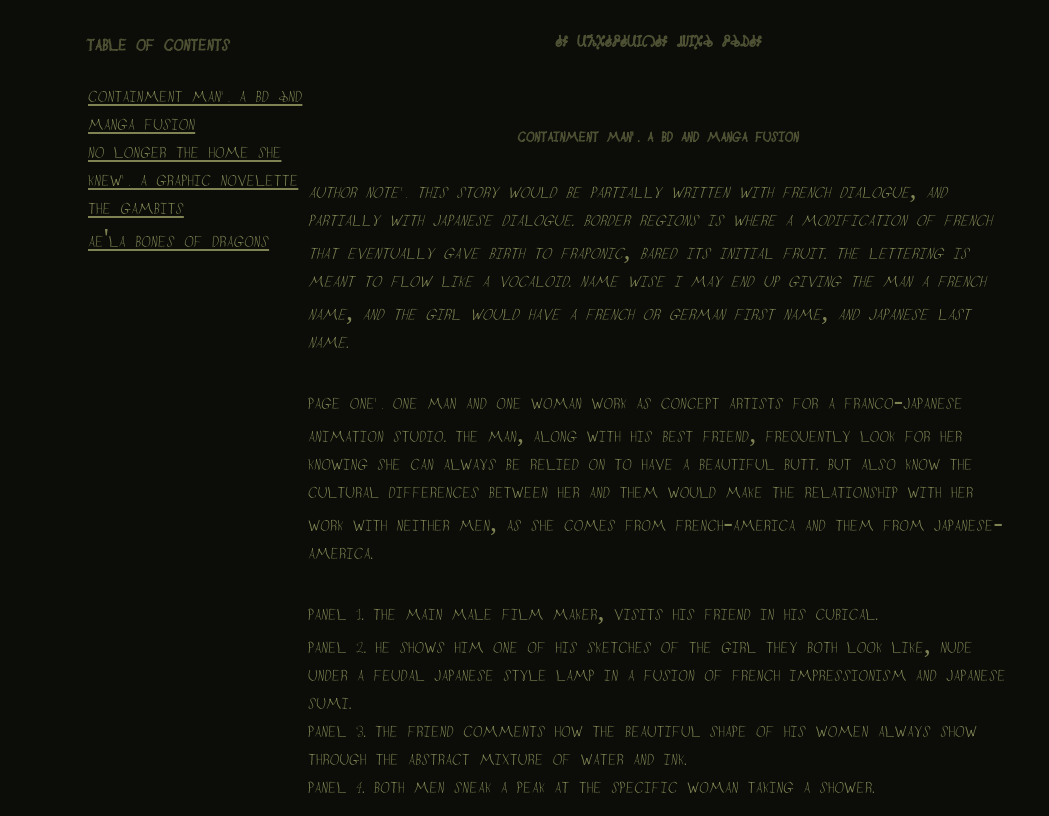
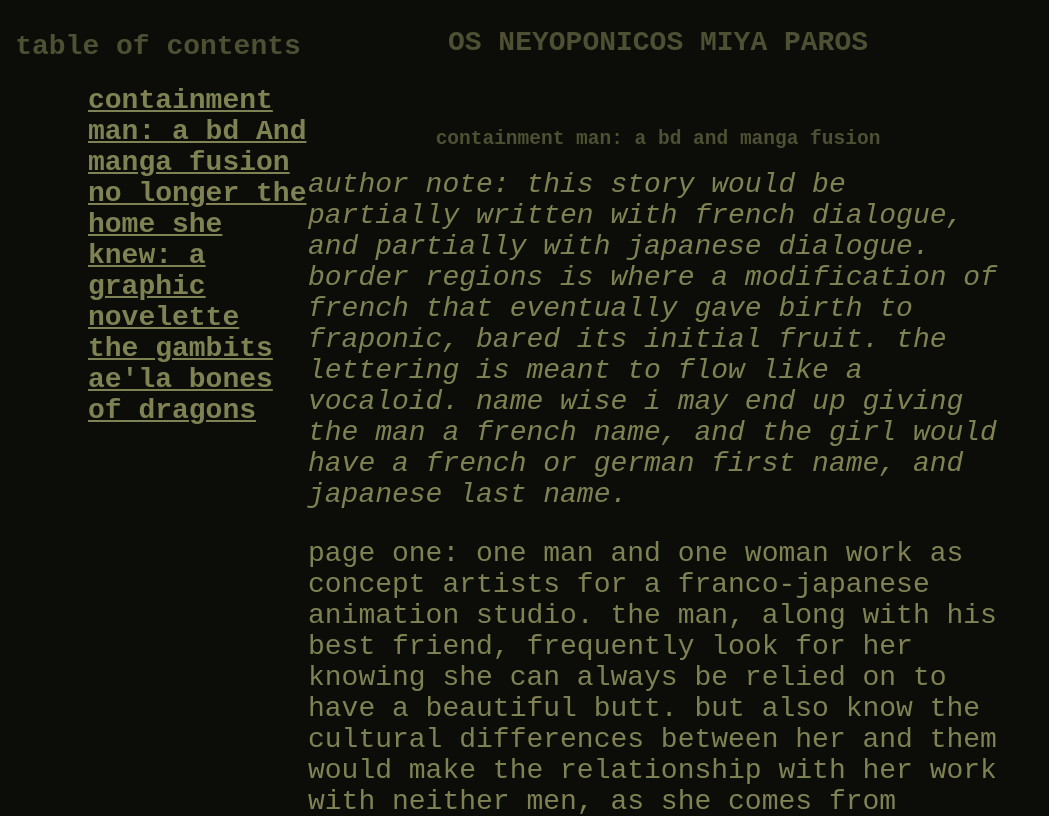
Before and after one commit to LWFlouisa/OldPages, a plain HTML site: page MyOGNScripts/index.html in a window 1280 px wide. Shown: the top 816 px of the page, without its empty margins (0-1049 px from the left). Drawn offline with Linux system fonts and the light colour scheme.

Commit message:
Update index.html

```diff
--- a/MyOGNScripts/index.html
+++ b/MyOGNScripts/index.html
@@ -11,29 +11,21 @@
     background-color: #0C0D08;
   }
 
-  @font-face {
-    font-family: FraponicFont;
-    src: url("https://github.com/LWFlouisa/OldPages/blob/main/FraponicFont/HafestranFont-Regular.otf?raw=true");
-  }
-
   h1, h2, h3, h4, h5, h6, p, pre {
     color: #4E5033;
-    font-family: FraponicFont;
-    text-transform: downcase;
+    font-family: monospace;
     font-size: 28px;
   }
 
   p {
     color: #7F8353;
-    font-family: FraponicFont;
-    text-transform: downcase;
+    font-family: monospace;
     font-size: 28px;
   }
 
   a {
     color: #7F8353;
-    font-family: FraponicFont;
-    text-transform: downcase:
+    font-family: monospace;
     font-weight: bold;
     font-size: 28px;
   }
```
